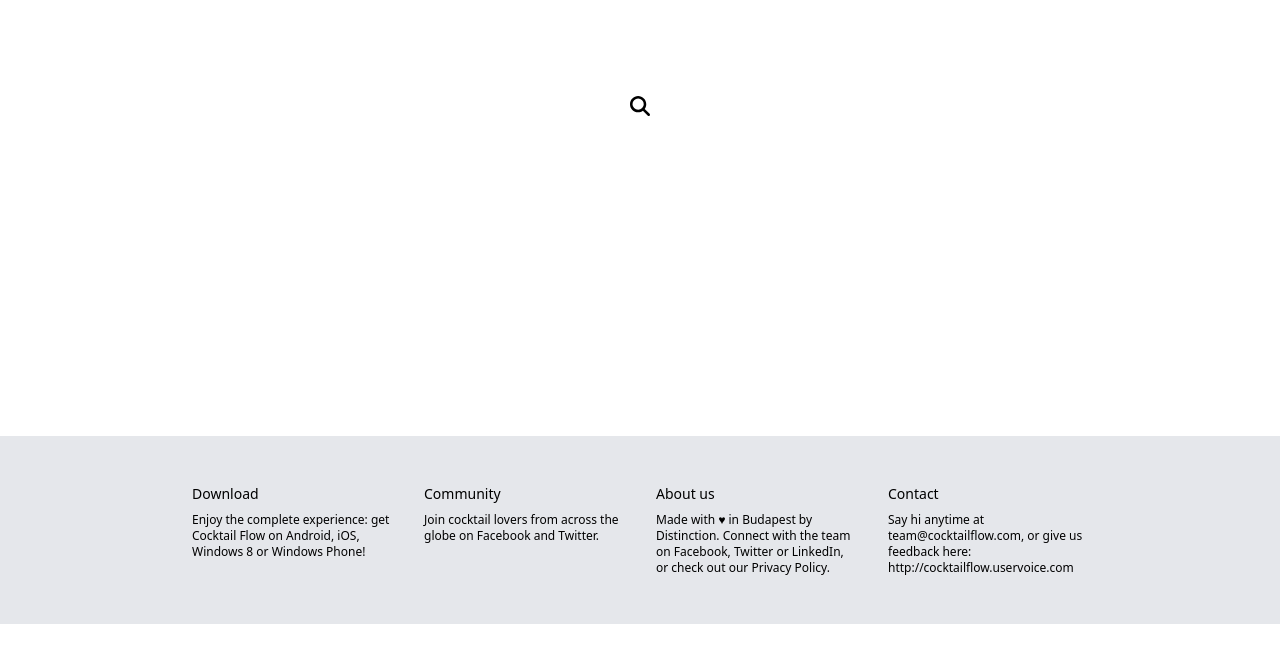
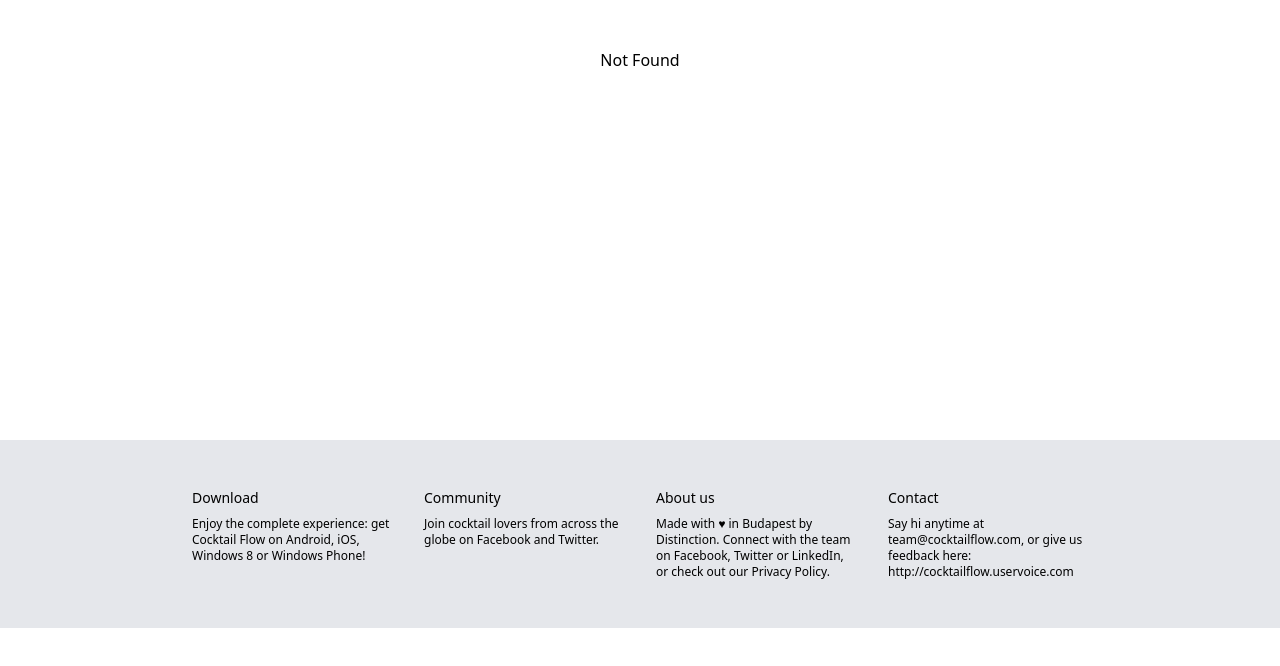
Before and after one commit to NgQHung/cocktail-app-typescript, a React (Create React App) app in the folder frontend/: page /search in a window 1280 px wide. Shown: the top 666 px of the page. Built offline with nearby package versions, Linux system fonts and the light colour scheme; no server answers.

Commit message:
added animation

```diff
--- a/frontend/src/App.tsx
+++ b/frontend/src/App.tsx
@@ -51,6 +51,7 @@ function App() {
                     <Route path="navigation" element={<Navigation />} />
                 </Route>
                 <Route path="search" element={<Search />} />
+                <Route path="search/" element={<NotFound />} />
                 <Route path="alcoholic/non-alcoholic" element={<NonAlcoholic />} />
                 <Route path="alcoholic/alcoholic" element={<Alcoholic />} />
                 <Route path="*" element={<NotFound />} />
--- a/frontend/src/Layouts/Header.tsx
+++ b/frontend/src/Layouts/Header.tsx
@@ -26,7 +26,7 @@ const Header = () => {
     const searchPath = location.pathname === "/search";
 
     const searchHandler = () => {
-        dispatch(searchSliceAction.searchHandler());
+        dispatch(searchSliceAction.searchHandler(true));
     };
 
     return (
@@ -69,7 +69,9 @@ const Header = () => {
                                 className=" cursor-point hover:bg-gray-100 hover:text-green-500"
                                 onClick={searchHandler}
                             >
-                                {!searchClicked && <FontAwesomeIcon icon={faMagnifyingGlass} />}
+                                {!searchClicked && (
+                                    <FontAwesomeIcon className="w-12" icon={faMagnifyingGlass} />
+                                )}
                             </div>
                         </Link>
                     </div>
--- a/frontend/src/UI/Animation.tsx
+++ b/frontend/src/UI/Animation.tsx
@@ -58,3 +58,34 @@ export const motionHeader = {
         type: "spring",
     },
 };
+
+// motion search
+export const motionSearch = {
+    hidden: {
+        x: "30vw",
+        opacity: 0,
+    },
+    visible: {
+        x: 0,
+        opacity: 1,
+    },
+    transition: {
+        delay: 0.5,
+        type: "spring",
+    },
+};
+
+export const motionSearchType = {
+    hidden: {
+        x: "-30vw",
+        opacity: 0,
+    },
+    visible: {
+        x: 0,
+        opacity: 1,
+    },
+    transition: {
+        delay: 0.5,
+        type: "spring",
+    },
+};
--- a/frontend/src/components/Search/Search.tsx
+++ b/frontend/src/components/Search/Search.tsx
@@ -3,15 +3,18 @@ import { FontAwesomeIcon } from "@fortawesome/react-fontawesome";
 import React, { useState } from "react";
 import { useSelector } from "react-redux";
 import { useDispatch } from "react-redux";
-import { Link, useNavigate } from "react-router-dom";
+import { Link, useLocation, useNavigate, useParams } from "react-router-dom";
 import Footer from "../../Layouts/Footer";
 import { cocktailSliceAction } from "../../store/cocktail-slice";
 import { searchSliceAction } from "../../store/search-slice";
 import { Button } from "../../UI/Button";
+import { motion } from "framer-motion";
+import { motionSearch, motionSearchType } from "../../UI/Animation";
 
 const Search = () => {
     const dispatch = useDispatch();
     const navigate = useNavigate();
+    const location = useLocation();
 
     const [valueEntered, setValueEntered] = useState("");
     const [selectedType, setSelectedType] = useState("cocktail_name");
@@ -33,7 +36,7 @@ const Search = () => {
     };
     const searchHandler = () => {
         if (searchClicked) {
-            dispatch(searchSliceAction.searchHandler());
+            dispatch(searchSliceAction.searchHandler(false));
             navigate(`/searched/${valueEntered}`);
         }
         setValueEntered("");
@@ -49,9 +52,14 @@ const Search = () => {
 
     // close search section
     const closeSearchHandler = () => {
-        dispatch(searchSliceAction.searchHandler());
+        dispatch(searchSliceAction.searchHandler(false));
         navigate("/");
     };
+
+    if (location.pathname === "/search") {
+        dispatch(searchSliceAction.searchHandler(true));
+    }
+    // console.log(location);
 
     const style_search = !searchClicked ? "hidden" : "";
 
@@ -61,7 +69,13 @@ const Search = () => {
 
     return (
         <nav onKeyUp={handleKeyboardEvent} className="flex flex-col mt-12 ">
-            <div className="flex justify-around items-center ">
+            <motion.div
+                variants={motionSearchType}
+                initial="hidden"
+                animate="visible"
+                transition={motionSearchType.transition}
+                className="flex justify-around items-center "
+            >
                 <div className={`flex ${style_search}`}>
                     <Button dataValue="cocktail_name" clickHandler={typeSearchHandler}>
                         <div
@@ -98,8 +112,14 @@ const Search = () => {
                 >
                     {searchClicked && <FontAwesomeIcon icon={faXmark} />}
                 </div>
-            </div>
-            <div className="flex justify-center mt-12 ml-48 mr-48 text-xl ">
+            </motion.div>
+            <motion.div
+                variants={motionSearch}
+                initial="hidden"
+                animate="visible"
+                transition={motionSearch.transition}
+                className="flex justify-center mt-12 ml-48 mr-48 text-xl "
+            >
                 <div
                     className="flex items-center cursor-pointer hover:bg-gray-100 pl-2 pr-2 hover:text-green-500 font-normal opacity"
                     onClick={searchHandler}
@@ -113,7 +133,7 @@ const Search = () => {
                     value={valueEntered}
                     placeholder="search..."
                 />
-            </div>
+            </motion.div>
             <div className="h-80"></div>
         </nav>
     );
--- a/frontend/src/pages/NotFound.tsx
+++ b/frontend/src/pages/NotFound.tsx
@@ -1,7 +1,25 @@
 import React from "react";
+import { useSelector } from "react-redux";
+import { useLocation } from "react-router-dom";
 
 const NotFound = () => {
-    return <div>Not Found</div>;
+    const location = useLocation();
+    // const selectedTypes: any = useSelector<any>((state) => state.searchSlice.typeSearchClicked);
+    // console.log(selectedTypes);
+    // console.log(location.search);
+    return (
+        <div>
+            <div className="flex justify-center items-center my-12">
+                Not Found
+                {/* {location.search} */}
+            </div>
+            {/* <div className="flex justify-center items-center my-12 text-xl">
+                Please Enter a Valid Cocktail
+            </div> */}
+
+            <div className="h-80"></div>
+        </div>
+    );
 };
 
 export default NotFound;
--- a/frontend/src/pages/Searched.tsx
+++ b/frontend/src/pages/Searched.tsx
@@ -31,6 +31,7 @@ const Searched = () => {
     const cocktailNameIsSelected = selectedType === "cocktail_name";
     const cocktailLetterIsSelected = selectedType === "cocktail_letter";
     const ingredientIsSelected = selectedType === "ingredient_id";
+    // console.log(params);
 
     useEffect(() => {
         if (cocktailNameIsSelected) {
--- a/frontend/src/store/search-slice.tsx
+++ b/frontend/src/store/search-slice.tsx
@@ -15,8 +15,8 @@ const searchSlice = createSlice({
     name: "dataState",
     initialState: initialValue,
     reducers: {
-        searchHandler(state) {
-            state.searchClicked = !state.searchClicked;
+        searchHandler(state, action) {
+            state.searchClicked = action.payload;
         },
         typeSearchHandler(state, action) {
             state.selectedType = action.payload;
```
Also changed, not shown: frontend/src/pages/Navigation.tsx (+0 -11 lines).
